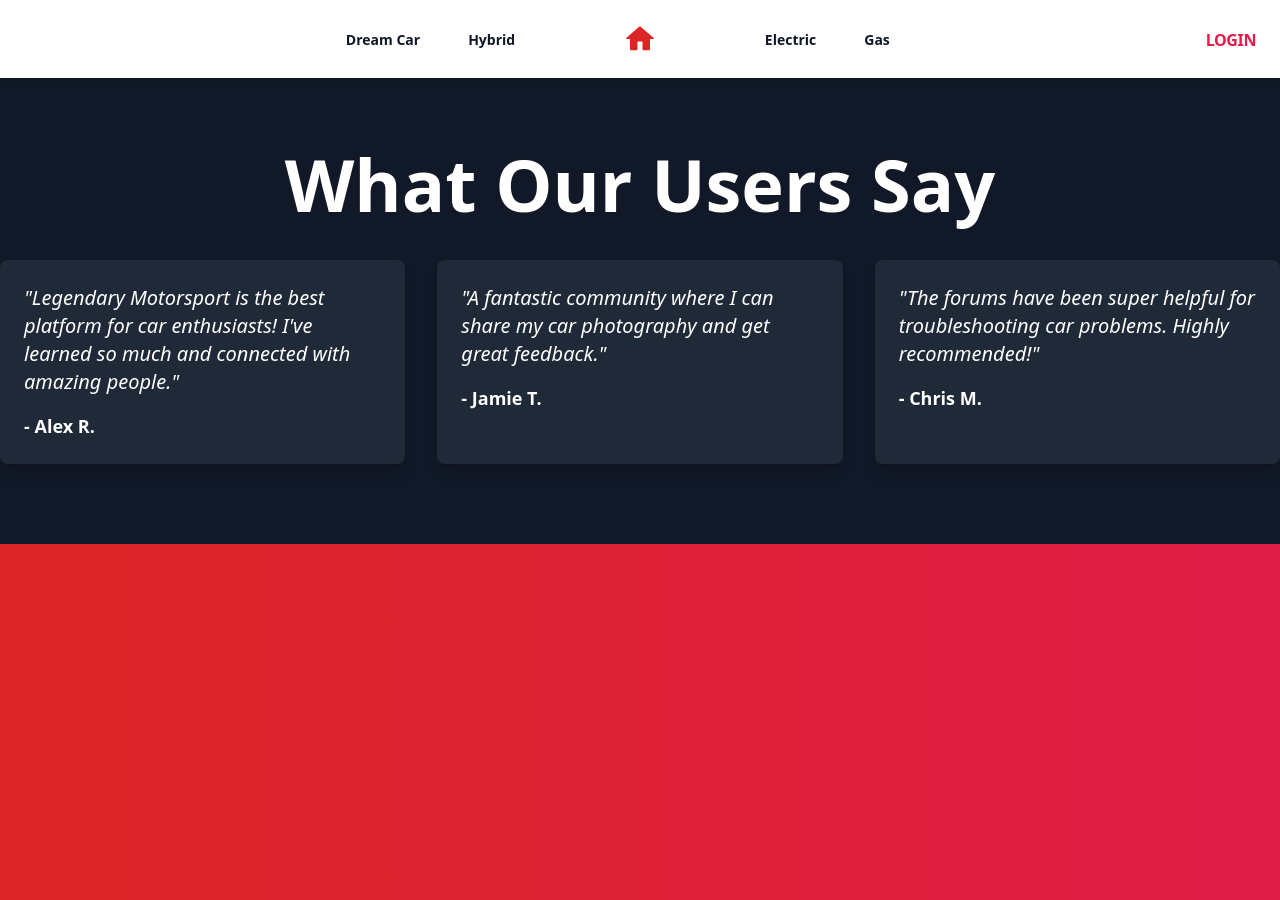
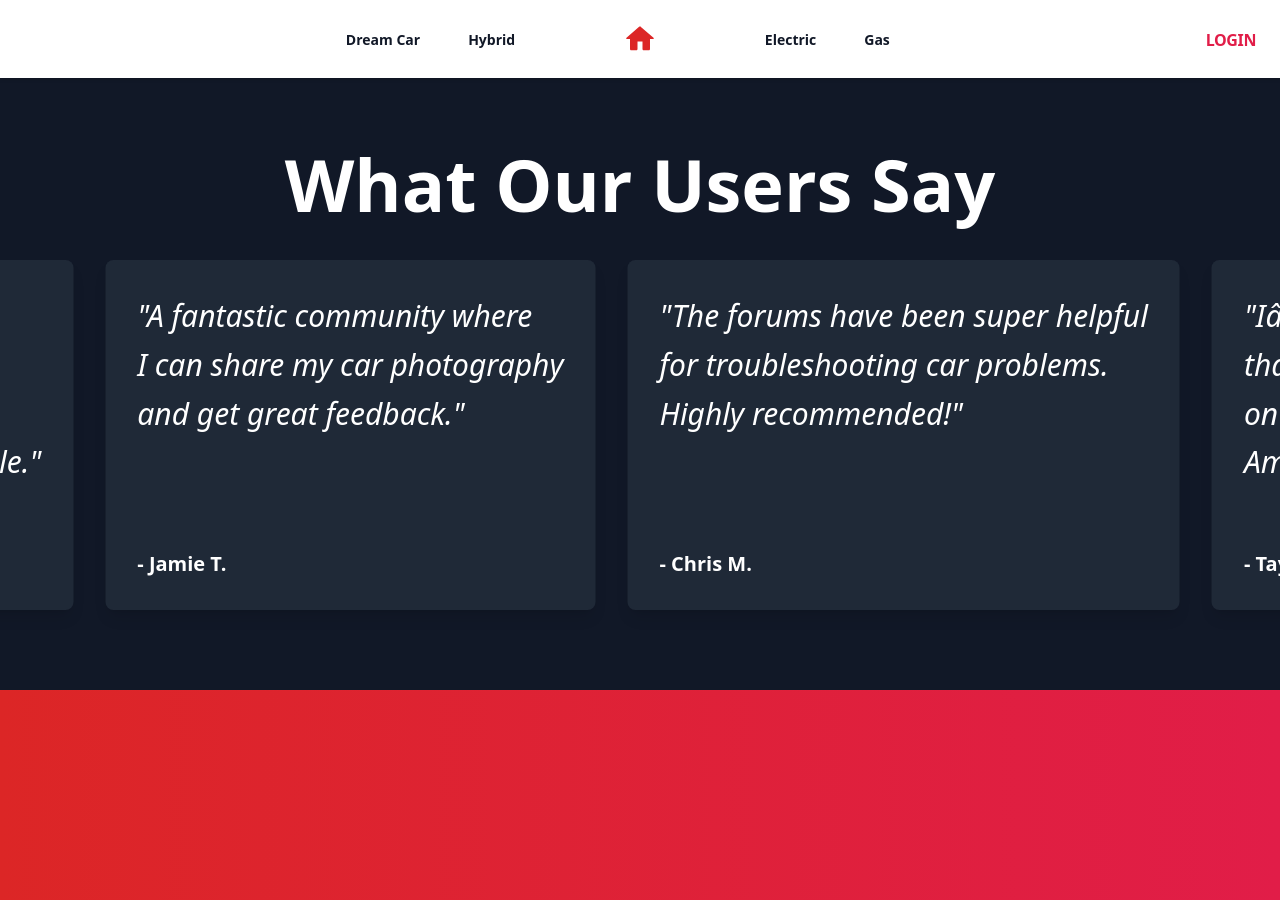
Before and after one commit to jacobcancode/book-connect, a Jekyll site: the page built from index.md, in a window 1280 px wide and 900 px high, scrolled down 3442 px. Built offline with Jekyll 4.4.1, drawn with Linux system fonts in a browser that asks for light colours; nearby versions of some CDN libraries.

Commit message:
added auto-scrolling testimonials

```diff
--- a/index.md
+++ b/index.md
@@ -108,24 +108,127 @@
         </div>
     </section>
 
- <!-- Testimonials Section -->
-<section id="testimonials" class="py-20 bg-gray-900 text-white">
-        <h2 class="text-7xl font-bold text-center mb-10 fade-in">What Our Users Say</h2>
-        <div class="grid grid-cols-1 md:grid-cols-2 lg:grid-cols-3 gap-8 container mx-auto fade-in">
-            <div class="bg-gray-800 rounded-lg p-6 shadow-lg">
-                <p class="text-xl italic">"Legendary Motorsport is the best platform for car enthusiasts! I've learned so much and connected with amazing people."</p>
-                <h3 class="mt-4 font-bold text-lg">- Alex R.</h3>
+<!-- Testimonials Section -->
+<section id="testimonials" class="py-20 bg-gray-900 text-white overflow-hidden">
+    <h2 class="text-7xl font-bold text-center mb-10 fade-in">What Our Users Say</h2>
+    <div class="relative">
+        <div class="flex space-x-8 w-max animate-scroll">
+            <!-- Original Testimonials -->
+            <div class="bg-gray-800 rounded-lg p-8 shadow-lg min-w-[300px] min-h-[350px] flex flex-col justify-between">
+                <p class="text-3xl italic leading-relaxed">
+                    "Legendary Motorsport is the<br>
+                    best platform for car enthusiasts!<br>
+                    I've learned so much<br>
+                    and connected with amazing people."
+                </p>
+                <h3 class="mt-6 font-bold text-xl">- Alex R.</h3>
             </div>
-            <div class="bg-gray-800 rounded-lg p-6 shadow-lg">
-                <p class="text-xl italic">"A fantastic community where I can share my car photography and get great feedback."</p>
-                <h3 class="mt-4 font-bold text-lg">- Jamie T.</h3>
+            <div class="bg-gray-800 rounded-lg p-8 shadow-lg min-w-[300px] min-h-[350px] flex flex-col justify-between">
+                <p class="text-3xl italic leading-relaxed">
+                    "A fantastic community where<br>
+                    I can share my car photography<br>
+                    and get great feedback."
+                </p>
+                <h3 class="mt-6 font-bold text-xl">- Jamie T.</h3>
             </div>
-            <div class="bg-gray-800 rounded-lg p-6 shadow-lg">
-                <p class="text-xl italic">"The forums have been super helpful for troubleshooting car problems. Highly recommended!"</p>
-                <h3 class="mt-4 font-bold text-lg">- Chris M.</h3>
+            <div class="bg-gray-800 rounded-lg p-8 shadow-lg min-w-[300px] min-h-[350px] flex flex-col justify-between">
+                <p class="text-3xl italic leading-relaxed">
+                    "The forums have been super helpful<br>
+                    for troubleshooting car problems.<br>
+                    Highly recommended!"
+                </p>
+                <h3 class="mt-6 font-bold text-xl">- Chris M.</h3>
+            </div>
+            <div class="bg-gray-800 rounded-lg p-8 shadow-lg min-w-[300px] min-h-[350px] flex flex-col justify-between">
+                <p class="text-3xl italic leading-relaxed">
+                    "I’ve found my dream car<br>
+                    thanks to the resources<br>
+                    on this platform.<br>
+                    Amazing work!"
+                </p>
+                <h3 class="mt-6 font-bold text-xl">- Taylor L.</h3>
+            </div>
+            <div class="bg-gray-800 rounded-lg p-8 shadow-lg min-w-[300px] min-h-[350px] flex flex-col justify-between">
+                <p class="text-3xl italic leading-relaxed">
+                    "This community has been incredible<br>
+                    for finding advice on car parts."
+                </p>
+                <h3 class="mt-6 font-bold text-xl">- Morgan S.</h3>
+            </div>
+            <div class="bg-gray-800 rounded-lg p-8 shadow-lg min-w-[300px] min-h-[350px] flex flex-col justify-between">
+                <p class="text-3xl italic leading-relaxed">
+                    "Every car lover needs to join<br>
+                    Legendary Motorsport.<br>
+                    It’s a game-changer."
+                </p>
+                <h3 class="mt-6 font-bold text-xl">- Riley D.</h3>
+            </div>
+            <!-- Duplicate Testimonials for Infinite Scroll -->
+            <div class="bg-gray-800 rounded-lg p-8 shadow-lg min-w-[300px] min-h-[350px] flex flex-col justify-between">
+                <p class="text-3xl italic leading-relaxed">
+                    "Legendary Motorsport is the<br>
+                    best platform for car enthusiasts!<br>
+                    I've learned so much<br>
+                    and connected with amazing people."
+                </p>
+                <h3 class="mt-6 font-bold text-xl">- Alex R.</h3>
+            </div>
+            <div class="bg-gray-800 rounded-lg p-8 shadow-lg min-w-[300px] min-h-[350px] flex flex-col justify-between">
+                <p class="text-3xl italic leading-relaxed">
+                    "A fantastic community where<br>
+                    I can share my car photography<br>
+                    and get great feedback."
+                </p>
+                <h3 class="mt-6 font-bold text-xl">- Jamie T.</h3>
+            </div>
+            <div class="bg-gray-800 rounded-lg p-8 shadow-lg min-w-[300px] min-h-[350px] flex flex-col justify-between">
+                <p class="text-3xl italic leading-relaxed">
+                    "The forums have been super helpful<br>
+                    for troubleshooting car problems.<br>
+                    Highly recommended!"
+                </p>
+                <h3 class="mt-6 font-bold text-xl">- Chris M.</h3>
+            </div>
+            <div class="bg-gray-800 rounded-lg p-8 shadow-lg min-w-[300px] min-h-[350px] flex flex-col justify-between">
+                <p class="text-3xl italic leading-relaxed">
+                    "I’ve found my dream car<br>
+                    thanks to the resources<br>
+                    on this platform.<br>
+                    Amazing work!"
+                </p>
+                <h3 class="mt-6 font-bold text-xl">- Taylor L.</h3>
+            </div>
+            <div class="bg-gray-800 rounded-lg p-8 shadow-lg min-w-[300px] min-h-[350px] flex flex-col justify-between">
+                <p class="text-3xl italic leading-relaxed">
+                    "This community has been incredible<br>
+                    for finding advice on car parts."
+                </p>
+                <h3 class="mt-6 font-bold text-xl">- Morgan S.</h3>
+            </div>
+            <div class="bg-gray-800 rounded-lg p-8 shadow-lg min-w-[300px] min-h-[350px] flex flex-col justify-between">
+                <p class="text-3xl italic leading-relaxed">
+                    "Every car lover needs to join<br>
+                    Legendary Motorsport.<br>
+                    It’s a game-changer."
+                </p>
+                <h3 class="mt-6 font-bold text-xl">- Riley D.</h3>
             </div>
         </div>
-    </section>
+    </div>
+</section>
+<style>
+    @keyframes scroll {
+        from {
+            transform: translateX(0);
+        }
+        to {
+            transform: translateX(-50%);
+        }
+    }
+    .animate-scroll {
+        animation: scroll 45s linear infinite;
+    }
+</style>
 
 <!-- Call-to-Action Section -->
 <section id="cta" class="h-screen flex flex-col items-center justify-center bg-gradient-to-r from-red-600 to-rose-600 text-white">
```
